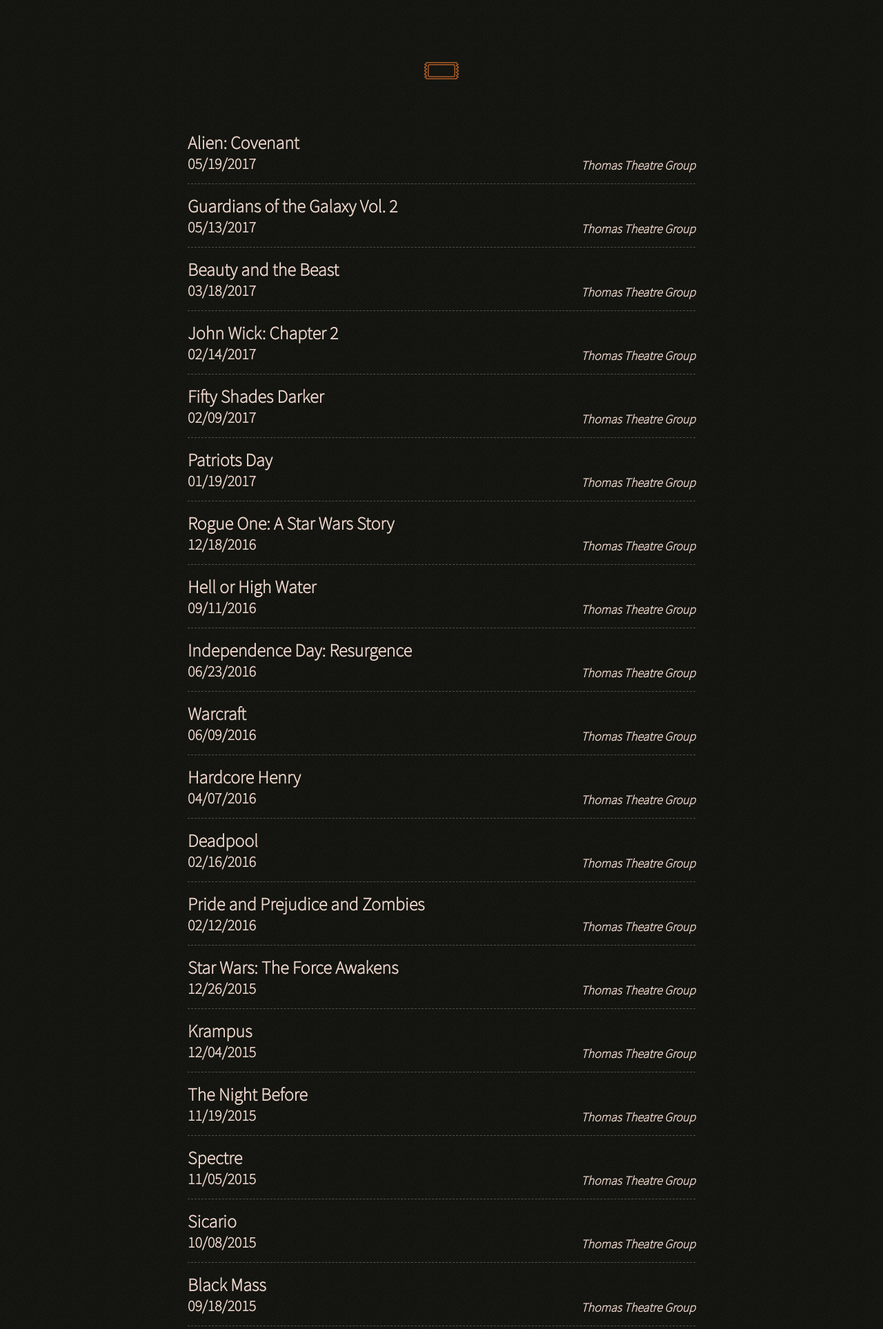
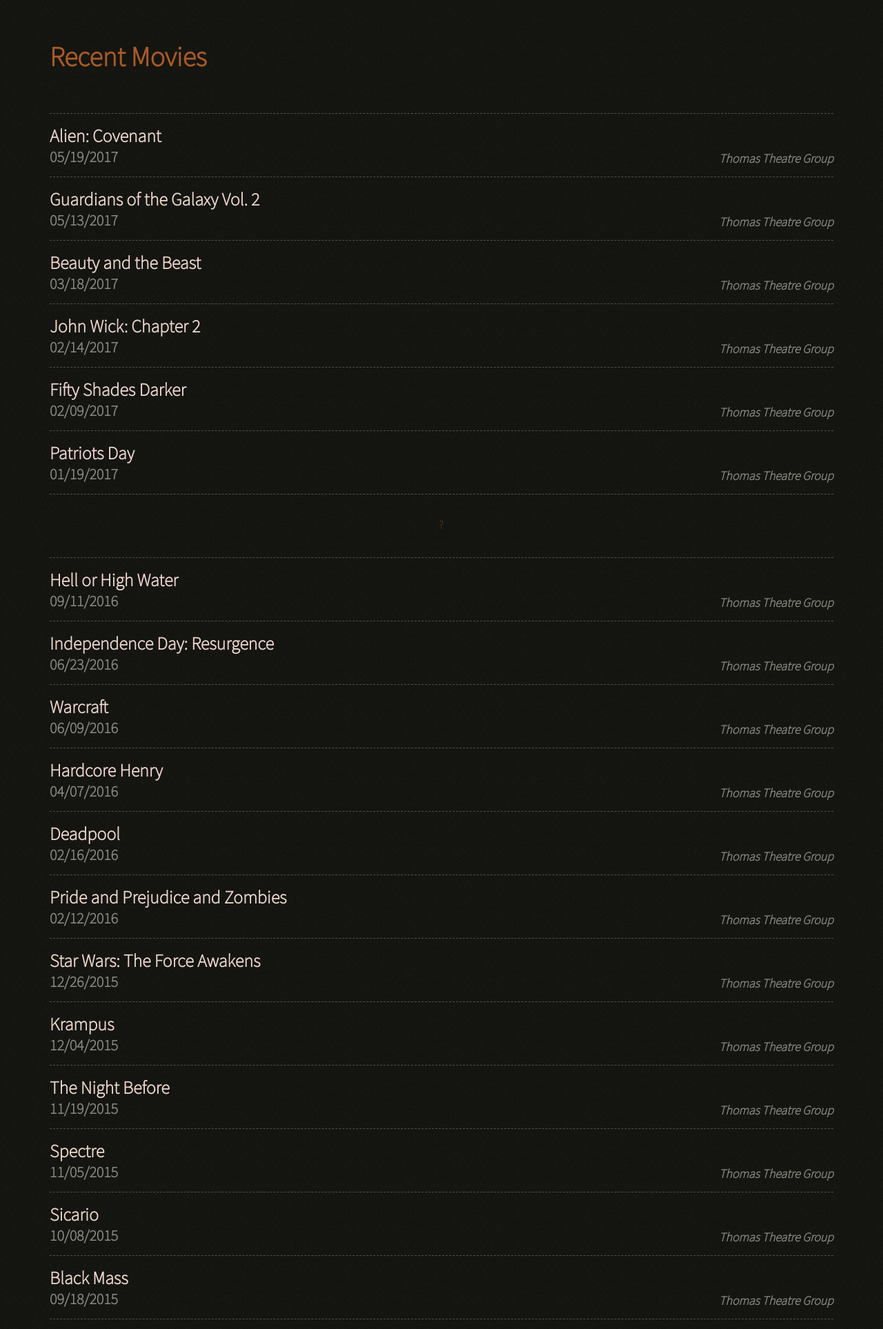
Before and after one commit to jacobproffer/movie-tickets, a PHP site: page / in a window 1280 px wide. Shown: the top 1927 px of the page at 69% size. Run offline with PHP 8.4, Linux system fonts and the light colour scheme.

Commit message:
Work on styles

```diff
--- a/assets/scss/base/_general.scss
+++ b/assets/scss/base/_general.scss
@@ -17,6 +17,7 @@ html, body {
 }
 
 body {
+  position: relative;
   color: $white;
   font-family: 'Source Sans Pro', sans-serif;
 }
--- a/assets/scss/layout/_footer.scss
+++ b/assets/scss/layout/_footer.scss
@@ -0,0 +1,24 @@
+footer {
+  position: fixed;
+  bottom: 0;
+  left: 0;
+  width: 100%;
+  margin: 0 auto;
+  padding: 30px 0;
+  text-align: center;
+  background: $black;
+  span {
+    color: $orange;
+    cursor: pointer;
+  }
+  &:before {
+    position: absolute;
+    pointer-events: none;
+    height: 100%;
+    width: 100%;
+    content: "";
+    left: 0;
+    top: 0;
+    background: url('../img/grain.png');
+  }
+}
--- a/assets/scss/layout/_grid.scss
+++ b/assets/scss/layout/_grid.scss
@@ -1,7 +1,7 @@
 .container {
 	position: relative;
 	width: 95%;
-	max-width: 800px;
+	max-width: 1200px;
 	margin-left: auto;
 	margin-right: auto;
 	padding: 0 2.5%;
--- a/assets/scss/layout/_header.scss
+++ b/assets/scss/layout/_header.scss
@@ -1,14 +1,6 @@
 header {
   position: relative;
   width: 100%;
-  padding: 90px 0 60px;
-  .logo {
-    position: relative;
-    display: block;
-    margin: 0 auto;
-    svg {
-      width: 50px;
-      height: 25px;
-    }
-  }
+  padding: 30px 0;
+  color: $orange;
 }
--- a/assets/scss/pages/_home.scss
+++ b/assets/scss/pages/_home.scss
@@ -30,6 +30,10 @@
     margin: 0;
     padding: 0;
   }
+  h3,
+  h4 {
+    color: #8B8B85;
+  }
   h4 {
     font-style: italic;
     @include screen-above(768px) {
@@ -40,9 +44,10 @@
 
 .ticket-row {
   padding-top: 15px;
-  &:not(:first-child) {
-    border-top: 1px dashed $border;
-  }
+  border-top: 1px dashed $border;
+  // &:not(:first-child) {
+  //   border-top: 1px dashed $border;
+  // }
 }
 
 .ticket-col {
--- a/footer.php
+++ b/footer.php
@@ -1,3 +1,8 @@
+      <footer>
+        <div class="container">
+          <span>?</span>
+        </div>
+      </footer>
     </div>
     <script src="https://ajax.googleapis.com/ajax/libs/jquery/2.2.4/jquery.min.js"></script>
     <script src="dist/js/app.min.js" charset="utf-8"></script>
--- a/header.php
+++ b/header.php
@@ -29,11 +29,6 @@ $data = json_decode($movies_json, TRUE);
     <div class="page-wrap">
       <header>
         <div class="container">
-          <a class="logo" href="index.php">
-            <svg xmlns="http://www.w3.org/2000/svg" data-name="Layer 2" viewBox="0 0 100 50">
-              <path fill="#aa5b28" d="M92.26 3a8.36 8.36 0 0 0 3 3.81l-1.68.9a3 3 0 0 0 0 5.29L97 14.83v.81l-3.42 1.83a3 3 0 0 0 0 5.29L97 24.59v.81l-3.42 1.83a3 3 0 0 0 0 5.29L97 34.36v.81L93.58 37a3 3 0 0 0 0 5.29l1.68.9a8.36 8.36 0 0 0-3 3.81H7.71a8.36 8.36 0 0 0-3-3.81l1.68-.9a3 3 0 0 0 0-5.29L3 35.17v-.81l3.42-1.83a3 3 0 0 0 0-5.29L3 25.41v-.81l3.42-1.83a3 3 0 0 0 0-5.29L3 15.64v-.81L6.42 13a3 3 0 0 0 0-5.29l-1.68-.9A8.36 8.36 0 0 0 7.71 3h84.58m2.44-3H5.26A5.29 5.29 0 0 1 0 5.32v2.36l5 2.68L0 13v4.4l5 2.68-5 2.72v4.4l5 2.68-5 2.68V37l5 2.68-5 2.64v2.36A5.29 5.29 0 0 1 5.26 50h89.48a5.29 5.29 0 0 1 5.26-5.32v-2.36l-5-2.68 5-2.64v-4.4l-5-2.68 5-2.68V22.8l-5-2.68 5-2.68V13l-5-2.68 5-2.68V5.32A5.29 5.29 0 0 1 94.74 0z"/>
-              <path fill="#aa5b28" d="M84 9a3 3 0 0 1 3 3v26a3 3 0 0 1-3 3H16a3 3 0 0 1-3-3V12a3 3 0 0 1 3-3h68m0-3H16a6 6 0 0 0-6 6v26a6 6 0 0 0 6 6h68a6 6 0 0 0 6-6V12a6 6 0 0 0-6-6z"/>
-            </svg>
-          </a>
+          <h1>Recent Movies</h1>
         </div>
       </header>
```
Also changed, not shown: dist/css/project-main.min.css.
